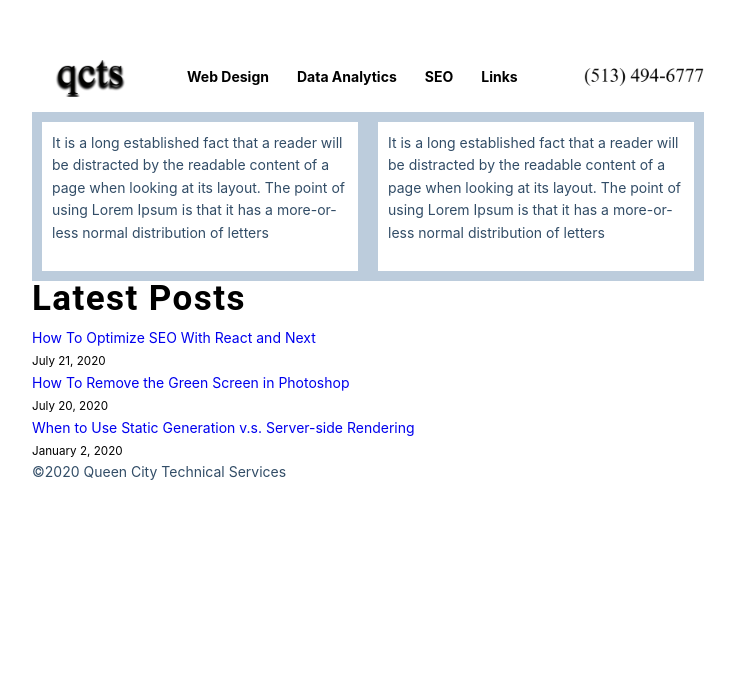
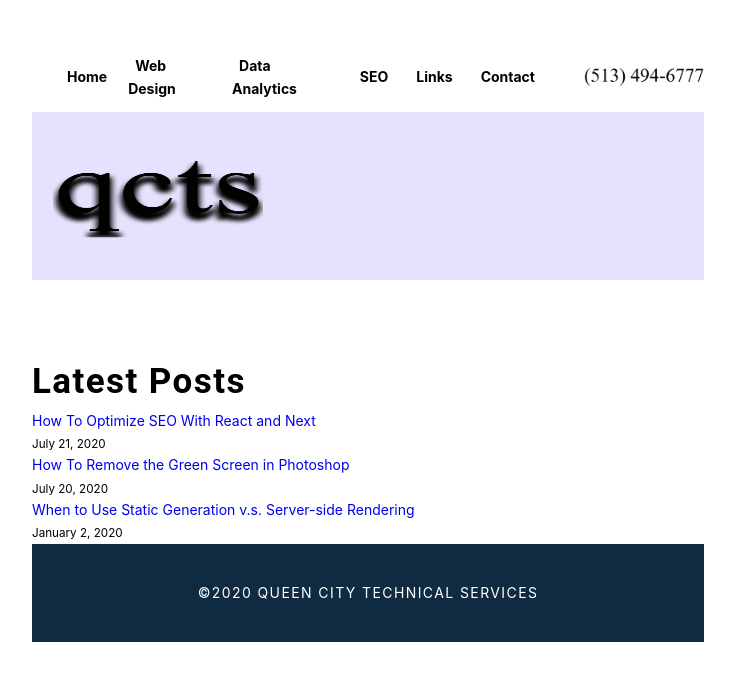
Before and after one commit to khepf/qcts, a Next.js app: page / in a window 1280 px wide. Shown: the top 680 px of the page, without its empty margins (272-1007 px from the left). Built offline with nearby package versions, Linux system fonts and the light colour scheme.

Commit message:
footer and header cleanup

```diff
--- a/components/footer.js
+++ b/components/footer.js
@@ -1,7 +1,8 @@
 import React from 'react'
+import styles from './footer.module.css'
 
 const Footer = () => {
-  return <footer className="footer">
+  return <footer className={styles.footer}>
     <div>
       <p>
         &copy;{new Date().getFullYear()} Queen City Technical Services
--- /dev/null
+++ b/components/footer.module.css
@@ -0,0 +1,14 @@
+.footer {
+    height: 7rem;
+    text-align: center;
+    background: hsl(209, 61%, 16%);
+    display: grid;
+    place-items: center;
+  }
+
+  .footer p {
+    margin-bottom: 0;
+    color: #fff;
+    text-transform: uppercase;
+    letter-spacing: 0.1rem;
+  }
--- /dev/null
+++ b/components/hero.js
@@ -0,0 +1,14 @@
+import React from "react"
+import styles from './hero.module.css'
+
+const Hero = () => {
+    return <header className={styles.hero}>
+        <img
+        src="/images/qcts-square.png"
+        alt="qcts hero image"
+        className={styles.qctsimg}
+        ></img>
+    </header>
+}
+
+export default Hero
--- /dev/null
+++ b/components/hero.module.css
@@ -0,0 +1,25 @@
+.hero {
+    display: flex;
+    background: hsl(245, 87%, 94%);
+    height: 12rem;
+    position: relative;
+    z-index: -1;
+    margin-bottom: 6rem;
+    overflow: hidden;
+  }
+
+.img {
+    max-width: 100%;
+    height: auto;
+}
+
+.qctsimg {
+    width: 15rem;
+    height: 10rem;
+    /* display: block;
+    position: absolute;
+    bottom: 0; */
+    left: 40%;
+    transform: translate(10%, 10%);
+    z-index: 4;
+  }
--- a/components/navbar.js
+++ b/components/navbar.js
@@ -8,9 +8,6 @@ const Navbar = ({ toggle }) => {
     return <nav className={styles.navbar}>
       <div className={styles.navcenter}>
         <div className={styles.navheader}>
-          <Link href="/" >
-            <a className={styles.navlogo}><img src="/images/qcts.png" alt="qcts logo"/></a>
-          </Link>
           <button className={styles.togglebtn} onClick={toggle}>
             <FaBars />
           </button>
--- a/components/navlinks.js
+++ b/components/navlinks.js
@@ -5,6 +5,11 @@ import styles from './navbar.module.css'
 const NavLinks = () => {
   return (
     <ul className={styles.navlinks}>
+      <li>
+        <Link href="/" >
+          <a className={styles.pagelink}>Home</a>
+        </Link>
+      </li>
       <li>
         <Link href="/web-design" >
           <a className={styles.pagelink}>Web Design</a>
@@ -25,6 +30,11 @@ const NavLinks = () => {
           <a className={styles.pagelink}>Links</a>
         </Link>
       </li>
+      <li>
+        <Link href="/links" >
+          <a className={styles.pagelink}>Contact</a>
+        </Link>
+      </li>
 
     </ul>
   )
--- a/pages/_document.js
+++ b/pages/_document.js
@@ -6,7 +6,6 @@ class MyDocument extends Document {
         <Html lang="en">
           <Head>
           <meta httpEquiv="Content-Type" content="text/html; charset=utf-8" />
-          <meta name="viewport" content="width=device-width, initial-scale=1" />
           </Head>
           <body>
             <Main />
--- a/pages/index.js
+++ b/pages/index.js
@@ -1,6 +1,7 @@
 import Head from 'next/head'
 import Layout, { siteTitle } from '../components/layout'
 import { getSortedPostsData } from '../lib/posts'
+import Hero from '../components/hero'
 import Link from 'next/link'
 import Date from '../components/date'
 import styles from './index.module.css'
@@ -21,20 +22,7 @@ export default function Home({ allPostsData }) {
         <title>{siteTitle}</title>
         <meta name="description" content="Your one-stop resource for Web Design, SEO, Data Analytics and Audio/Video." />
       </Head>
-      <section className={styles.herosection}>
-        <div className={styles.herodiv1}><p>
-        It is a long established fact that a reader will be distracted by
-         the readable content of a page when looking at its layout.
-          The point of using Lorem Ipsum is that it has a more-or-less
-           normal distribution of letters
-          </p></div>
-        <div className={styles.herodiv2}><p>
-        It is a long established fact that a reader will be distracted by
-         the readable content of a page when looking at its layout.
-          The point of using Lorem Ipsum is that it has a more-or-less
-           normal distribution of letters
-          </p></div>
-      </section>
+      <Hero />
       <section>
         <h2>Latest Posts</h2>
         <ul>
--- a/pages/web-design.js
+++ b/pages/web-design.js
@@ -8,7 +8,10 @@ export default function WebDesignPage() {
         <title>{siteTitle}</title>
       </Head>
       <section>
-          <h3>Web Design</h3>
+          <h3>Web Design That Brings Your Online Presence To Life</h3>
+          <p>We create beautiful, engaging websites. With the use of
+              animation and interactive elements, ensuring a flawless user
+              experience and seamless integration with your business.</p>
       </section>
       <section>
           <div><h4>Our Clients</h4></div>
```
Also changed, not shown: public/images/qcts-square.png (added).
